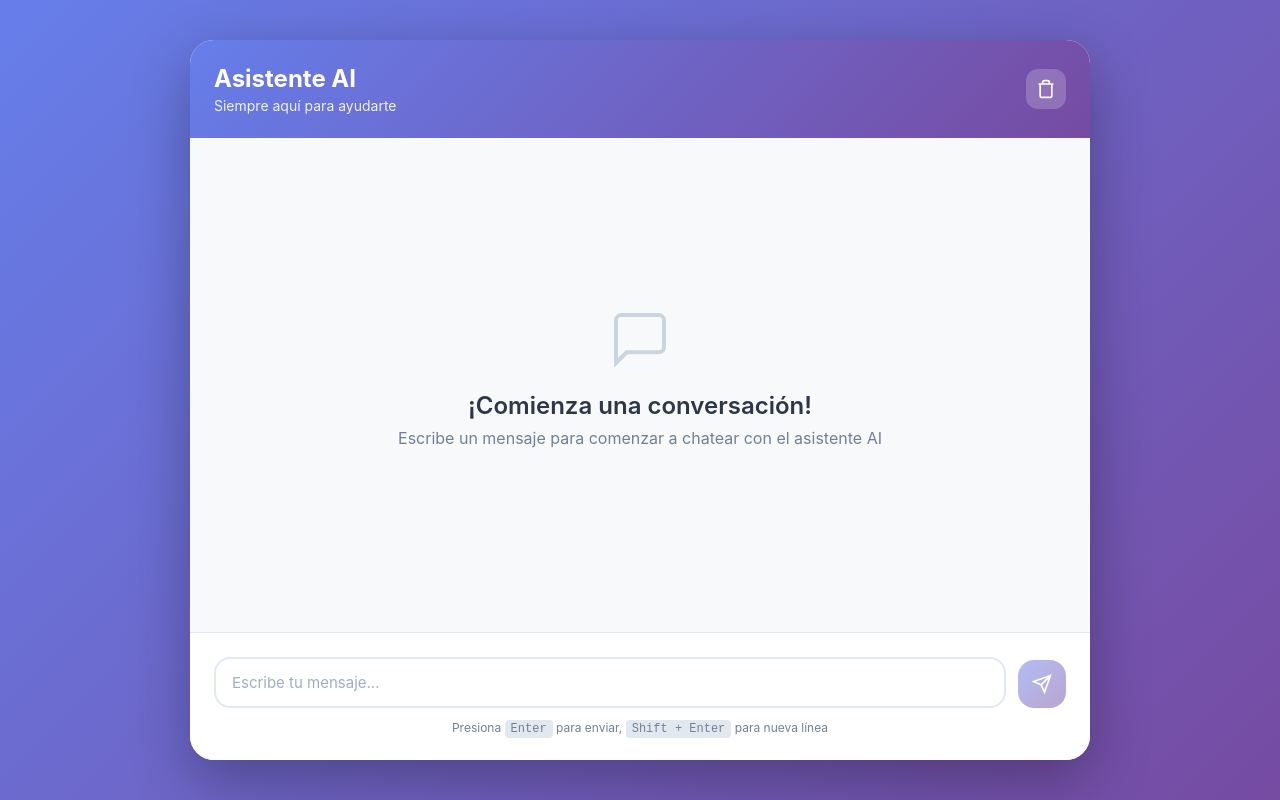
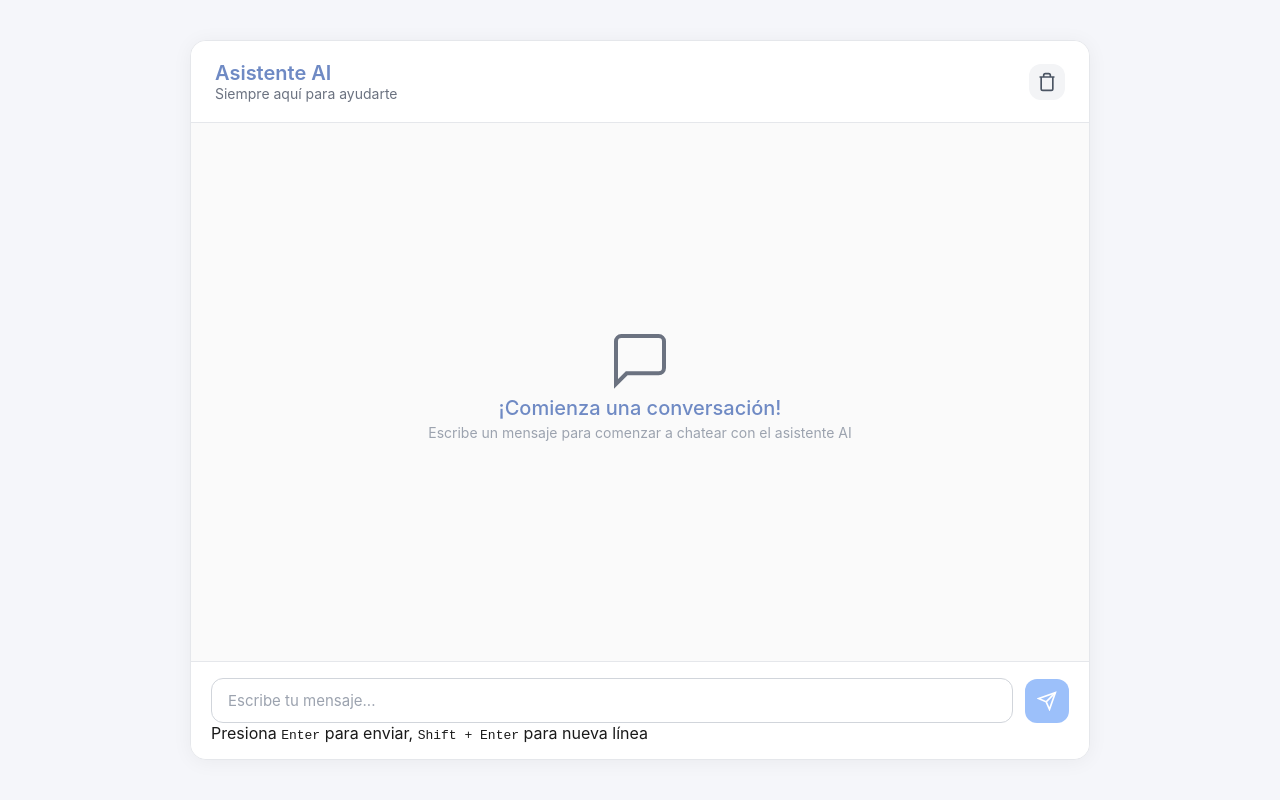
Before and after one commit to Joze05/pdf_chatbot, a React (Vite) app in the folder frontend/: page / in a window 1280 px wide. Built offline with nearby package versions, Linux system fonts and the light colour scheme.

Commit message:
Updates the style

```diff
--- a/frontend/src/index.css
+++ b/frontend/src/index.css
@@ -1,3 +1,4 @@
+/* ======== RESET ======== */
 * {
   margin: 0;
   padding: 0;
@@ -5,11 +6,9 @@
 }
 
 body {
-  font-family: -apple-system, BlinkMacSystemFont, "Segoe UI", "Roboto", "Oxygen", "Ubuntu", "Cantarell", "Fira Sans",
-    "Droid Sans", "Helvetica Neue", sans-serif;
-  -webkit-font-smoothing: antialiased;
-  -moz-osx-font-smoothing: grayscale;
-  background: linear-gradient(135deg, #667eea 0%, #764ba2 100%);
+  font-family: "Inter", "Segoe UI", system-ui, sans-serif;
+  background-color: #f5f6fa;
+  color: #1a1a1a;
   min-height: 100vh;
   display: flex;
   align-items: center;
@@ -17,6 +16,7 @@ body {
   padding: 1rem;
 }
 
+/* ======== MAIN LAYOUT ======== */
 #root {
   width: 100%;
   max-width: 900px;
@@ -28,16 +28,18 @@ body {
   display: flex;
   flex-direction: column;
   height: 100%;
-  background: white;
-  border-radius: 1.5rem;
-  box-shadow: 0 20px 60px rgba(0, 0, 0, 0.3);
+  background: #ffffff;
+  border-radius: 1rem;
+  box-shadow: 0 2px 20px rgba(0, 0, 0, 0.05);
   overflow: hidden;
+  border: 1px solid #e5e7eb;
 }
 
+/* ======== HEADER ======== */
 .chat-header {
-  background: linear-gradient(135deg, #667eea 0%, #764ba2 100%);
-  padding: 1.5rem;
-  color: white;
+  background: #ffffff;
+  padding: 1.25rem 1.5rem;
+  border-bottom: 1px solid #e5e7eb;
 }
 
 .header-content {
@@ -51,52 +53,46 @@ body {
 }
 
 .header-title {
-  font-size: 1.5rem;
-  font-weight: 700;
-  margin-bottom: 0.25rem;
+  font-size: 1.25rem;
+  font-weight: 600;
+  color: #6f8ac4;
 }
 
 .header-subtitle {
   font-size: 0.875rem;
-  opacity: 0.9;
+  color: #6b7280;
 }
 
+/* ======== BUTTONS ======== */
 .export-button {
-  background-color: #8c5ec0;
+  background-color: #3b82f6;
   color: white;
   border: none;
-  padding: 10px 18px;
-  border-radius: 8px;
-  font-size: 15px;
+  padding: 0.6rem 1rem;
+  border-radius: 0.75rem;
+  font-size: 0.9rem;
   font-weight: 500;
   cursor: pointer;
-  transition: background-color 0.25s ease, transform 0.1s ease;
-  box-shadow: 0 2px 5px rgba(0, 0, 0, 0.15);
+  transition: all 0.2s ease;
 }
 
 .export-button:hover {
-  background-color: #633994;
+  background-color: #2563eb;
   transform: translateY(-1px);
 }
 
-.export-button:active {
-  background-color: #633994;
-  transform: translateY(0);
-}
-
 .export-button:disabled {
-  background-color: #a0a0a0;
+  background-color: #d1d5db;
   cursor: not-allowed;
   transform: none;
-  box-shadow: none;
 }
 
 .clear-button {
-  background: rgba(255, 255, 255, 0.2);
+  background: #f3f4f6;
   border: none;
-  color: white;
-  width: 2.5rem;
-  height: 2.5rem;
+  color: #4b5563;
+  width: 2.25rem;
+  height: 2.25rem;
   border-radius: 0.75rem;
   display: flex;
   align-items: center;
@@ -106,41 +102,31 @@ body {
 }
 
 .clear-button:hover {
-  background: rgba(255, 255, 255, 0.3);
-  transform: scale(1.05);
+  background: #e5e7eb;
+  color: #111827;
 }
 
-.clear-button:active {
-  transform: scale(0.95);
-}
-
+/* ======== MESSAGES ======== */
 .messages-container {
   flex: 1;
   overflow-y: auto;
-  padding: 1.5rem;
+  padding: 1.25rem;
   display: flex;
   flex-direction: column;
   gap: 1rem;
-  background: #f8f9fa;
+  background: #fafafa;
 }
 
 .messages-container::-webkit-scrollbar {
-  width: 8px;
-}
-
-.messages-container::-webkit-scrollbar-track {
-  background: transparent;
+  width: 6px;
 }
 
 .messages-container::-webkit-scrollbar-thumb {
-  background: #cbd5e0;
-  border-radius: 4px;
+  background: #d1d5db;
+  border-radius: 3px;
 }
 
-.messages-container::-webkit-scrollbar-thumb:hover {
-  background: #a0aec0;
-}
-
+/* ======== EMPTY STATE ======== */
 .empty-state {
   flex: 1;
   display: flex;
@@ -148,35 +134,31 @@ body {
   align-items: center;
   justify-content: center;
   text-align: center;
-  padding: 2rem;
-}
-
-.empty-icon {
-  color: #cbd5e0;
-  margin-bottom: 1rem;
+  color: #6b7280;
 }
 
 .empty-title {
-  font-size: 1.5rem;
-  font-weight: 600;
-  color: #2d3748;
-  margin-bottom: 0.5rem;
+  font-size: 1.25rem;
+  font-weight: 500;
+  margin-bottom: 0.25rem;
+  color: #6f8ac4;
 }
 
 .empty-description {
-  color: #718096;
-  font-size: 1rem;
+  font-size: 0.875rem;
+  color: #9ca3af;
 }
 
+/* ======== MESSAGE BUBBLES ======== */
 .message {
   display: flex;
-  animation: slideIn 0.3s ease-out;
+  animation: fadeIn 0.25s ease-out;
 }
 
-@keyframes slideIn {
+@keyframes fadeIn {
   from {
     opacity: 0;
-    transform: translateY(10px);
+    transform: translateY(5px);
   }
   to {
     opacity: 1;
@@ -193,76 +175,63 @@ body {
 }
 
 .message-content {
-  max-width: 70%;
-  padding: 1rem 1.25rem;
-  border-radius: 1.25rem;
-  position: relative;
+  max-width: 75%;
+  padding: 0.75rem 1rem;
+  border-radius: 1rem;
+  line-height: 1.5;
+  font-size: 0.9375rem;
 }
 
 .message-user .message-content {
-  background: linear-gradient(135deg, #667eea 0%, #764ba2 100%);
+  background-color: #3b82f6;
   color: white;
   border-bottom-right-radius: 0.25rem;
 }
 
 .message-ai .message-content {
-  background: white;
-  color: #2d3748;
+  background-color: #f3f4f6;
+  color: #111827;
   border-bottom-left-radius: 0.25rem;
-  box-shadow: 0 2px 8px rgba(0, 0, 0, 0.1);
 }
 
-.message-text {
-  font-size: 0.9375rem;
-  line-height: 1.5;
-  margin-bottom: 0.5rem;
-  word-wrap: break-word;
-}
-
-.message-time {
-  font-size: 0.75rem;
-  opacity: 0.7;
-}
-
+/* ======== TYPING INDICATOR ======== */
 .typing-indicator {
   display: flex;
-  gap: 0.375rem;
-  padding: 0.5rem 0;
+  gap: 0.3rem;
+  padding: 0.5rem 1rem;
 }
 
 .typing-indicator span {
-  width: 8px;
-  height: 8px;
+  width: 6px;
+  height: 6px;
   border-radius: 50%;
-  background: #cbd5e0;
-  animation: typing 1.4s infinite;
+  background: #9ca3af;
+  animation: typing 1.3s infinite;
 }
 
 .typing-indicator span:nth-child(2) {
   animation-delay: 0.2s;
 }
-
 .typing-indicator span:nth-child(3) {
   animation-delay: 0.4s;
 }
 
 @keyframes typing {
-  0%,
-  60%,
-  100% {
+  0%, 80%, 100% {
     transform: translateY(0);
-    opacity: 0.7;
+    opacity: 0.6;
   }
-  30% {
-    transform: translateY(-10px);
+  40% {
+    transform: translateY(-6px);
     opacity: 1;
   }
 }
 
+/* ======== INPUT AREA ======== */
 .input-container {
-  padding: 1.5rem;
-  background: white;
-  border-top: 1px solid #e2e8f0;
+  padding: 1rem 1.25rem;
+  background: #ffffff;
+  border-top: 1px solid #e5e7eb;
 }
 
 .input-form {
@@ -273,9 +242,9 @@ body {
 
 .message-input {
   flex: 1;
-  padding: 0.875rem 1rem;
-  border: 2px solid #e2e8f0;
-  border-radius: 1rem;
+  padding: 0.75rem 1rem;
+  border: 1.5px solid #d1d5db;
+  border-radius: 0.75rem;
   font-size: 0.9375rem;
   font-family: inherit;
   resize: none;
@@ -286,35 +255,30 @@ body {
 
 .message-input:focus {
   outline: none;
-  border-color: #667eea;
+  border-color: #3b82f6;
 }
 
 .message-input::placeholder {
-  color: #a0aec0;
+  color: #9ca3af;
 }
 
 .send-button {
-  background: linear-gradient(135deg, #667eea 0%, #764ba2 100%);
+  background-color: #3b82f6;
   border: none;
   color: white;
-  width: 3rem;
-  height: 3rem;
-  border-radius: 1rem;
+  width: 2.75rem;
+  height: 2.75rem;
+  border-radius: 0.75rem;
   display: flex;
   align-items: center;
   justify-content: center;
   cursor: pointer;
   transition: all 0.2s;
-  flex-shrink: 0;
 }
 
 .send-button:hover:not(:disabled) {
+  background-color: #2563eb;
   transform: scale(1.05);
-  box-shadow: 0 4px 12px rgba(102, 126, 234, 0.4);
-}
-
-.send-button:active:not(:disabled) {
-  transform: scale(0.95);
 }
 
 .send-button:disabled {
@@ -323,36 +287,17 @@ body {
 }
 
 .token-counter {
-  font-size: 0.85rem;
-  color: gray;
+  font-size: 0.8rem;
+  color: #9ca3af;
   text-align: center;
   margin-top: 0.5rem;
 }
 
-.input-hint {
-  margin-top: 0.75rem;
-  font-size: 0.75rem;
-  color: #718096;
-  text-align: center;
-}
-
-kbd {
-  background: #e2e8f0;
-  padding: 0.125rem 0.375rem;
-  border-radius: 0.25rem;
-  font-family: monospace;
-  font-size: 0.75rem;
-}
-
+/* ======== RESPONSIVE ======== */
 @media (max-width: 768px) {
-  body {
-    padding: 0;
-  }
-
   #root {
     max-width: 100%;
     height: 100vh;
-    max-height: 100vh;
   }
 
   .chat-container {
@@ -364,10 +309,6 @@ kbd {
   }
 
   .header-title {
-    font-size: 1.25rem;
-  }
-
-  .header-subtitle {
-    font-size: 0.8125rem;
+    font-size: 1.1rem;
   }
 }
```
